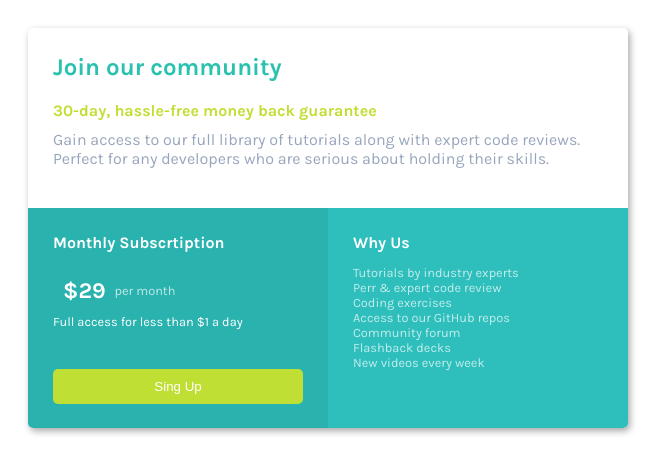
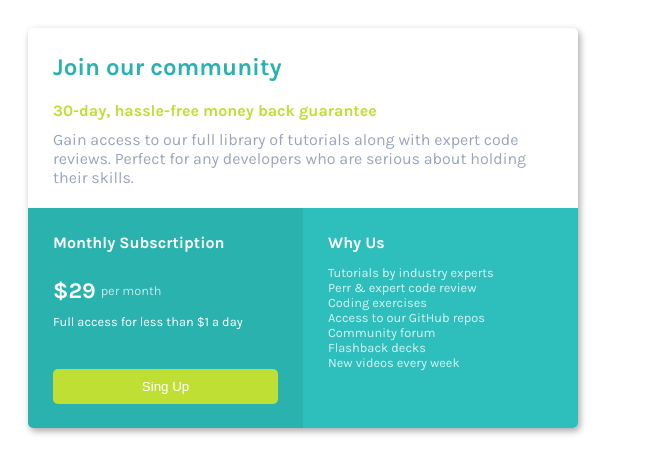
Before and after one commit to p20niko/pricing-card-frontend-mentor-challenge, a plain HTML site: page index.html in a window 1280 px wide. Shown: the whole page, without its empty margins (0-671 px from the left). Drawn offline with Linux system fonts and the light colour scheme.

Commit message:
Update style.css

```diff
--- a/style.css
+++ b/style.css
@@ -18,8 +18,6 @@ h2, h4, p {
 }
 
 #card {
-  width: 600px;
-  height: 400px;
   box-shadow: 2px 3px 7px 0px rgba(0,0,0,0.35);
   border-radius: 5px;
   overflow: hidden;
@@ -32,31 +30,15 @@ h2, h4, p {
 }
 
 #bottom-section {
+  display: flex;
+  flex-direction: column;
   width: 100%;
   height: 55%;
   color: white;
 }
 
-#bottom-left-section {
-  display: inline-block;
-  width: 50%;
-  height: 100%;
-  vertical-align: top;
-  background-color: #2ab2af;
-  padding: 25px;
-}
-
-#bottom-right-section {
-  display: inline-block;
-  width: 50%;
-  height: 100%;
-  background-color: #2ebfbd;
-  verical-align: top;
-  padding: 25px;
-}
-
 #top-section h2 {
-  color: #2ac2af;
+  color: #2ab2af;
   margin-bottom: 20px;
 }
 
@@ -74,13 +56,13 @@ button {
   background-color: #c0df34;
   border: none;
   padding: 10px;
+  width: 100%;
   border-radius: 5px;
-  width: 100%;
 }
 
 button:hover {
   cursor: pointer;
-  background-color: #a9c42d;
+  background-color: #A9C42D;
   transform: scale(1.02);
 }
 
@@ -93,31 +75,56 @@ button:hover {
   margin-bottom: 25px;
 }
 
-#price-frequency, #price {
-  display: inline-block;
+#bottom-left-section p {
+  font-size: 0.8rem;
+  margin-bottom: 40px;
 }
 
+
 #price-container {
-  margin: 10px;
+  display: flex;
+  align-items: center;
+  margin-bottom: 10px;
 }
 
 #price-frequency {
-  position: relative;
-  top: -3px;
   font-size: 0.8rem;
   opacity: 0.7;
   margin-left: 5px;
 }
 
-#bottom-left-section p {
-  font-size: 0.8rem;
-  margin-bottom: 40px;
-
-}
 
 ul {
   padding: 0;
   list-style: none;
   font-size: 0.8rem;
-  opacity: 0.7;
+  opacity: 0.8;
 }
+
+#bottom-left-section {
+  background-color: #2ab2af;
+  padding: 25px;
+  height: 100%;
+  flex-basis: 50%;
+}
+
+#bottom-right-section {
+  background-color: #2EBFBD;
+  padding: 25px;
+  height: 100%;
+  flex-basis: 50%;
+}
+
+
+@media (min-width: 576px) {
+
+  #card {
+    width: 550px;
+    height: 400px;
+  }
+
+  #bottom-section {
+    flex-direction: row;
+  }
+
+}
```
